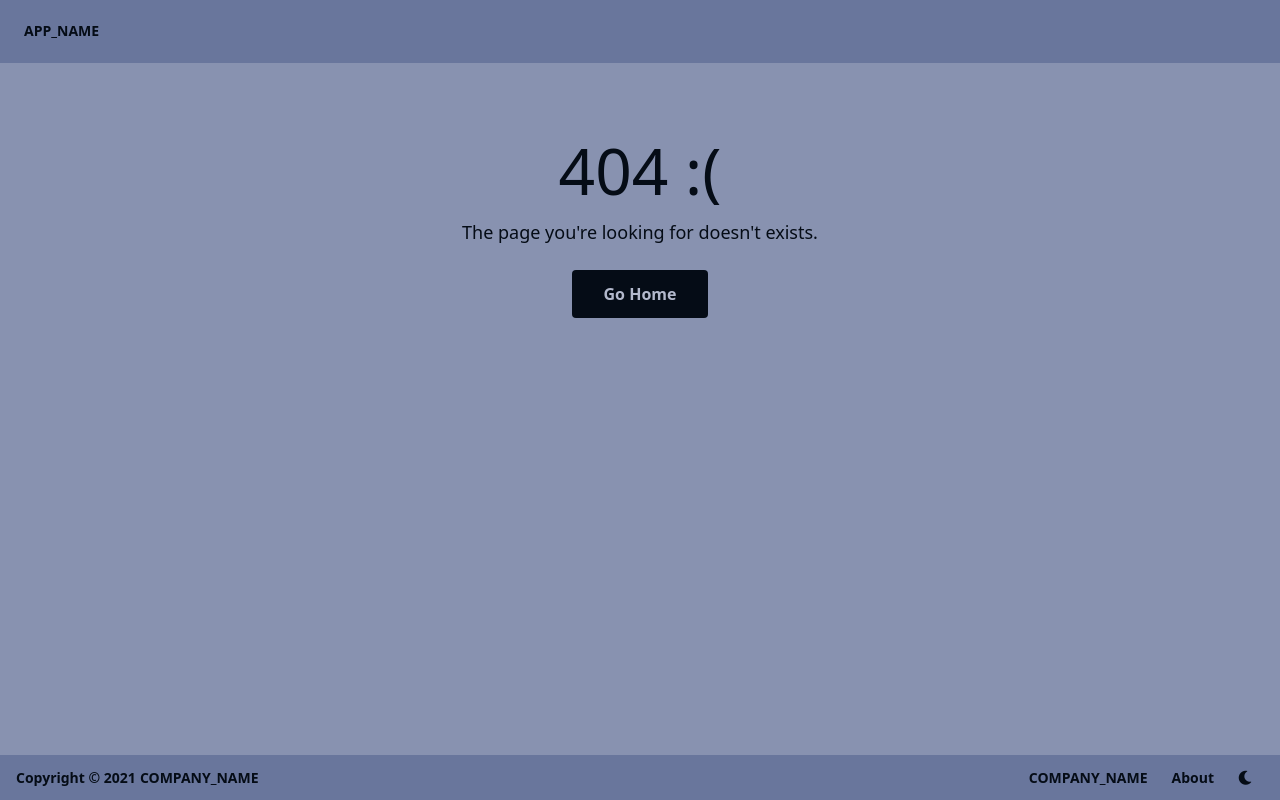
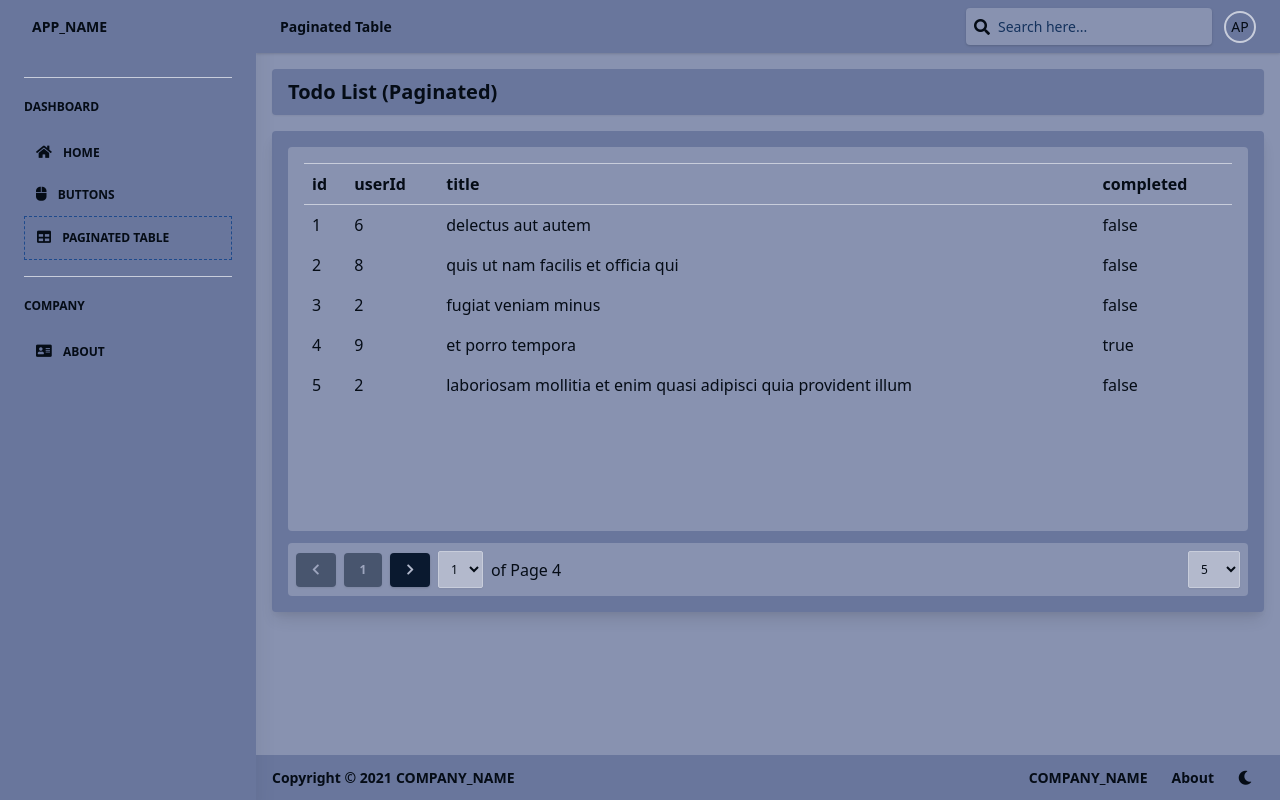
Before and after one commit to afreet-co/admin-dashboard-ts, a Next.js app: page /app/paginated-table in a window 1280 px wide. Before the commit this address had no page. Built offline with nearby package versions, Linux system fonts and the light colour scheme; a web font is replaced by a local one.

Commit message:
Added: PaginatedTableComponent

```diff
--- /dev/null
+++ b/src/components/tables/PaginatedTable.tsx
@@ -0,0 +1,111 @@
+import React, { FC, ReactNode } from "react";
+import { classes } from "../../configs/classnames";
+import { usePagination } from "../../hooks/usePagination";
+import { Button } from "../buttons/Button";
+import { Select } from "../input/Select";
+
+interface PaginatedTableProps {
+  columnNames: string[];
+  rows: any[];
+  boxShadow?: boolean;
+  options?: (item: any) => ReactNode;
+}
+export const PaginatedTable: FC<PaginatedTableProps> = ({
+  columnNames,
+  rows,
+  options,
+  boxShadow,
+}) => {
+  const {
+    isNextDisabled,
+    isPreviousDisabled,
+    onNextClick,
+    onPrevClick,
+    showableRows,
+    pageNumber,
+    onPageSizeChange,
+    pages,
+    pageSize,
+    onPageChange,
+  } = usePagination(rows);
+
+  const tableHeadClasses = `align-middle border border-solid border-l-0 border-r-0 whitespace-nowrap font-semibold text-left ${classes.textBase} ${classes.border} p-2`;
+  const trClasses = `ease-linear transition-all duration-100 ${classes.background.hoverLight}`;
+  const tdClasses = `border-t-0 align-middle border-l-0 border-r-0 whitespace-nowrap p-2`;
+
+  return (
+    <div>
+      <div
+        className={`flex flex-col min-w-0 break-words w-full p-4 h-96 overflow-auto  ${
+          boxShadow ? "shadow-lg" : ""
+        } rounded ${classes.background.base} ${classes.textBase}`}
+      >
+        <div className="block w-full">
+          <table className="table-auto items-center w-full bg-transparent border-collapse">
+            <thead>
+              <tr>
+                {columnNames.length > 0 &&
+                  columnNames.map((name) => (
+                    <th key={name} className={tableHeadClasses}>
+                      {name}
+                    </th>
+                  ))}
+                {options && <th className={tableHeadClasses}></th>}
+              </tr>
+            </thead>
+            <tbody>
+              {showableRows.length > 0 &&
+                showableRows.map((row, index) => (
+                  <tr key={index} className={trClasses}>
+                    {columnNames.map((columnName) => (
+                      <td key={columnName} className={tdClasses}>
+                        {row[columnName]}
+                      </td>
+                    ))}
+                    {options && (
+                      <td
+                        className={`${tdClasses} flex justify-end items-center w-full h-full`}
+                      >
+                        {options(row)}
+                      </td>
+                    )}
+                  </tr>
+                ))}
+            </tbody>
+          </table>
+        </div>
+      </div>
+      <div className={`${classes.background.base} flex mt-3 p-2 rounded`}>
+        <div className={`flex flex-1 space-x-2 items-center`}>
+          <Button onClick={onPrevClick} disabled={isPreviousDisabled}>
+            <i className="fas fa-chevron-left"></i>
+          </Button>
+          <Button disabled={true}>{pageNumber}</Button>
+          <Button onClick={onNextClick} disabled={isNextDisabled}>
+            <i className="fas fa-chevron-right"></i>
+          </Button>
+          <Select
+            controlId="page-number"
+            options={[...new Array(pages)].map((_, index) => ({
+              text: String(index + 1),
+              value: index + 1,
+            }))}
+            onChange={(e) => onPageChange(+e.target.value)}
+            selected={pageNumber}
+          />
+          <span className=""> of Page {pages}</span>
+        </div>
+        <Select
+          controlId="page-size"
+          options={[
+            { text: "5", value: "5" },
+            { text: "10", value: "10" },
+            { text: "15", value: "15" },
+          ]}
+          onChange={(e) => onPageSizeChange(e.target.value)}
+          selected={pageSize}
+        />
+      </div>
+    </div>
+  );
+};
--- a/src/configs/routes.ts
+++ b/src/configs/routes.ts
@@ -15,6 +15,12 @@ export const sidebarRoutes: Route[] = [
         path: "/app/buttons",
         text: "Buttons",
       },
+      {
+        iconClass: "fas fa-table",
+        orderNo: 3,
+        path: "/app/paginated-table",
+        text: "Paginated Table",
+      },
     ],
   },
   {
--- /dev/null
+++ b/src/hooks/usePagination.tsx
@@ -0,0 +1,41 @@
+import { useEffect, useState } from "react";
+
+export const usePagination = (rows: any[], paginateButtonClasses?: string) => {
+  const [pageSize, setPageSize] = useState("5");
+  const [showableRows, setShowableRows] = useState<any[]>([]);
+  const [pages, setPages] = useState(1);
+  const [pageNumber, setPageNumber] = useState(1);
+  useEffect(() => {
+    const calculatedPages = Math.ceil(rows.length / +pageSize);
+    setPages(calculatedPages);
+    if (calculatedPages < pageNumber) {
+      setPageNumber(calculatedPages);
+    }
+  }, [pageSize]);
+
+  const onPrevClick = () => setPageNumber((prev) => prev - 1);
+  const onNextClick = () => setPageNumber((prev) => prev + 1);
+  const onPageChange = (value: number) => setPageNumber(value);
+  const onPageSizeChange = (value: string) => setPageSize(value);
+
+  const isPreviousDisabled = !(pageNumber - 1 > 0);
+  const isNextDisabled = !(pageNumber < pages);
+  useEffect(() => {
+    setShowableRows(
+      rows.slice((pageNumber - 1) * +pageSize, pageNumber * +pageSize)
+    );
+  }, [pageNumber, pages]);
+
+  return {
+    showableRows,
+    onPrevClick,
+    onNextClick,
+    isNextDisabled,
+    isPreviousDisabled,
+    pageNumber,
+    pages,
+    onPageChange,
+    onPageSizeChange,
+    pageSize,
+  };
+};
--- /dev/null
+++ b/src/pages/app/paginated-table.tsx
@@ -0,0 +1,20 @@
+import { Card } from "../../components/cards/Card";
+import { Heading } from "../../components/headings/Heading";
+import { PaginatedTable } from "../../components/tables/PaginatedTable";
+import { todos } from "../../data/fake-todos";
+import { DashboardLayout } from "../../layouts/DashboardLayout";
+
+const PaginatedTablePage = () => {
+  return (
+    <DashboardLayout>
+      <Heading title="Todo List (Paginated)" />
+      <Card>
+        <div className="block w-full overflow-x-auto">
+          <PaginatedTable rows={todos} columnNames={Object.keys(todos[0])} />
+        </div>
+      </Card>
+    </DashboardLayout>
+  );
+};
+
+export default PaginatedTablePage;
```
